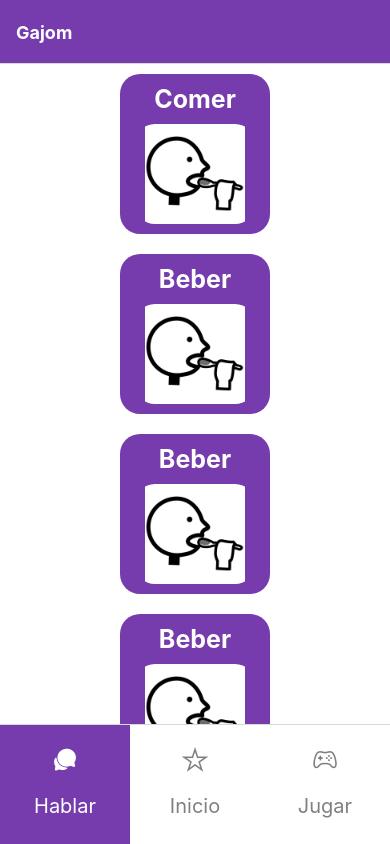
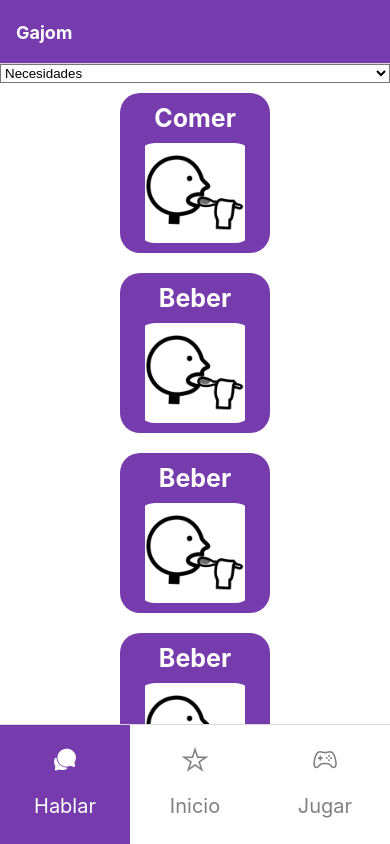
Before and after one commit to jonaymm01/gajom, a React Native app: screen /Pictos in a window 390 px wide. Built offline with nearby package versions, Linux system fonts and the light colour scheme; what react-native-tailwindcss would draw is missing.

Commit message:
Planteada Screen de Pictogramas

```diff
--- a/package.json
+++ b/package.json
@@ -14,6 +14,7 @@
     "@expo/webpack-config": "^0.17.2",
     "@react-native-async-storage/async-storage": "~1.17.3",
     "@react-native-community/masked-view": "^0.1.11",
+    "@react-native-picker/picker": "2.4.8",
     "@react-navigation/bottom-tabs": "^6.5.7",
     "@react-navigation/drawer": "^6.6.2",
     "@react-navigation/native": "^6.1.6",
@@ -38,6 +39,7 @@
     "react-native-safe-area-context": "4.4.1",
     "react-native-screens": "~3.18.0",
     "react-native-simple-store": "^2.0.2",
+    "react-native-spin-picker": "^0.0.2",
     "react-native-tailwindcss": "^1.1.11"
   },
   "devDependencies": {
--- a/src/content/DefaultPictos.js
+++ b/src/content/DefaultPictos.js
@@ -3,7 +3,7 @@ export const DefaultPictos = {
     categories:
       [
         {
-          'name': 'needs',
+          'name': 'Necesidades',
           'content': [
             {
               'text': 'Comer',
@@ -23,6 +23,27 @@ export const DefaultPictos = {
             },
           ],
         },
+        {
+          'name': 'Lugares',
+          'content': [
+            {
+              'text': 'Casa',
+              'img': require('../../assets/pictos/comer.png'),
+            },
+            {
+              'text': 'Hospital',
+              'img': require('../../assets/pictos/comer.png'),
+            },
+            {
+              'text': 'Parque',
+              'img': require('../../assets/pictos/comer.png'),
+            },
+            {
+              'text': 'Iglesia',
+              'img': require('../../assets/pictos/comer.png'),
+            },
+          ],
+        },
       ],
   },
 };
--- a/src/pages/talker/Pictos.jsx
+++ b/src/pages/talker/Pictos.jsx
@@ -1,20 +1,71 @@
-import {Text, View, ScrollView} from 'react-native';
-import {styles} from '../../styles/styles';
+import React, {useState, useEffect} from 'react';
+import {Text, View, ScrollView, StyleSheet, SafeAreaView} from 'react-native';
+import {palette, styles} from '../../styles/styles';
 import PictoList from '../../components/PictoList';
 import {DefaultPictos} from '../../content/DefaultPictos';
-
-
+import {Picker} from '@react-native-picker/picker';
 /**
  * Método para renderizar página de Pictogramas.
  * @return {JSX.Element}
  */
 export function Pictos() {
+  const [category, setCategory] = useState(DefaultPictos.data.categories[0].name);
+  const [catContent, setContent] = useState(DefaultPictos.data.categories[0].content);
+  const catNames = DefaultPictos.data.categories.map((cat) => cat.name);
+  const catList = DefaultPictos.data.categories;
+
+  const onValueChanged = (value, previousValue) => {
+    this.setState({selectedItem: numberValue});
+    return value;
+  };
+
+  useEffect(() => {
+    console.log(catList);
+    console.log('category:', category);
+    const selectedCat = catList.find((cat) => cat.name === category);
+    setContent(selectedCat.content);
+  }, [category]);
+
+  const pickerItems = catList.map((name, index) =>
+    <Picker.Item key={index} label={name} value={name} />
+  );
+
   return (
-    <ScrollView>
-      <View style={styles.blank_background}>
-        <PictoList list={DefaultPictos.data.categories[0].content}/>
+    <>
+      <View>
+        <Picker
+          style={pickerStyles.picker}
+          mode='dropdown'
+          dropdownIconColor={palette.violet}
+          selectedValue={category}
+          onValueChange={(itemValue, itemIndex) =>
+            setCategory(itemValue)
+          }>
+          <Picker.Item label={'Necesidades'} value={'Necesidades'} />
+          <Picker.Item label={'Lugares'} value={'Lugares'} />
+        </Picker>
       </View>
-    </ScrollView>
-
+      <ScrollView>
+        <View style={pickerStyles.container}>
+          <PictoList list={catContent}/>
+        </View>
+      </ScrollView>
+    </>
   );
 }
+
+const pickerStyles = StyleSheet.create({
+  container: {
+    flex: 1,
+    alignItems: 'center',
+    justifyContent: 'center',
+    backgroundColor: '#fff',
+  },
+  picker: {
+    backgroundColor: '#fff',
+  },
+  pickerOption: {
+    fontSize: 40,
+    alignSelf: 'center',
+  },
+});
```
Also changed, not shown: 2 other files (tests, documents, lock files or other folders).
